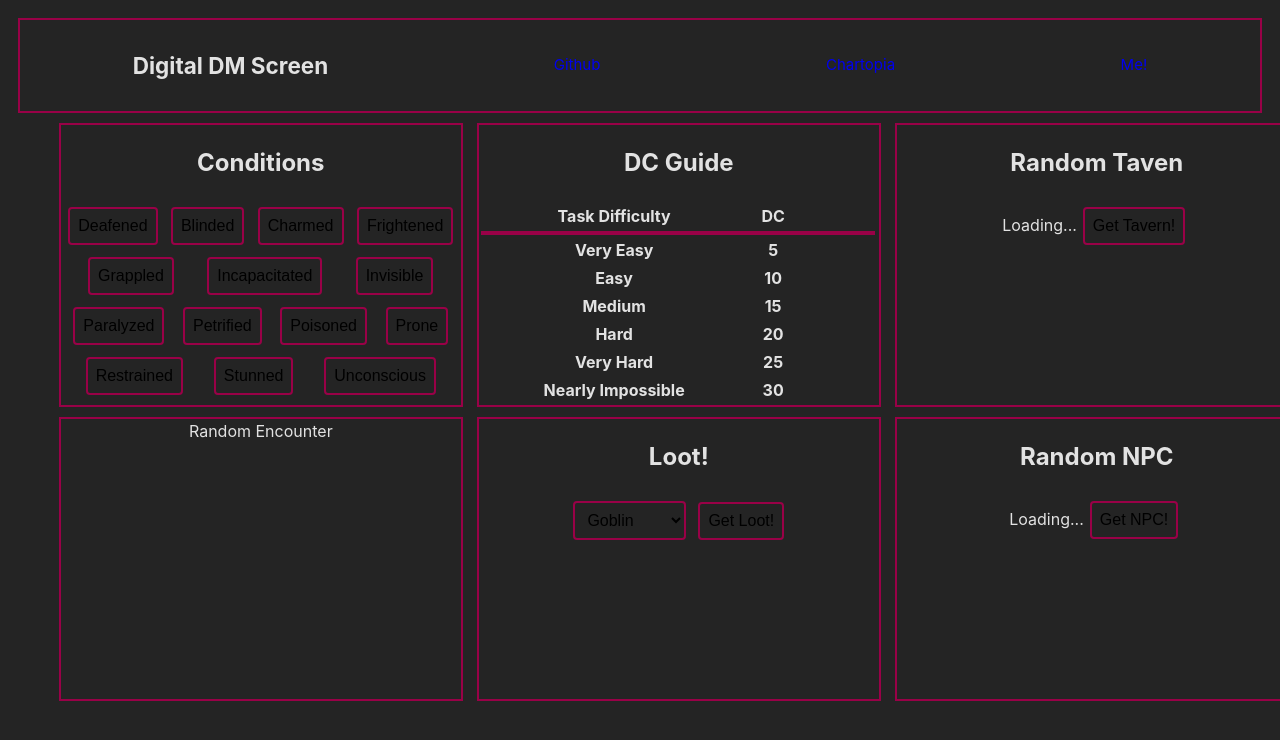
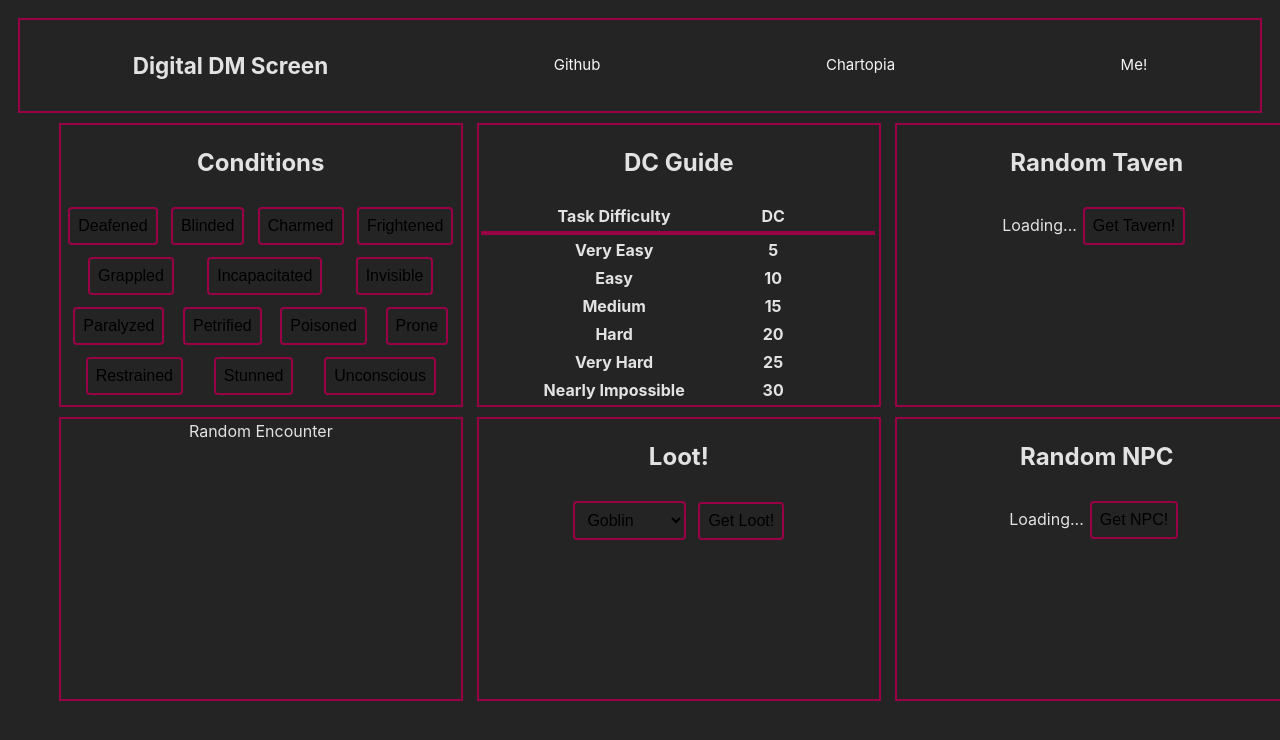
Before and after one commit to JohnnyG1234/DMScreenReact, a React (Vite) app in the folder DMScreenReactProject/: page / in a window 1280 px wide. Shown: the top 740 px of the page. Built offline with nearby package versions, Linux system fonts and the light colour scheme; no server answers.

Commit message:
style stuff

```diff
--- a/DMScreenReactProject/src/App.css
+++ b/DMScreenReactProject/src/App.css
@@ -190,16 +190,21 @@
 
 a:link {
     text-decoration: none;
+    color: whitesmoke;
   }
 
   a:visited {
     text-decoration: none;
+    color: whitesmoke;
   }
 
   a:hover {
     text-decoration: underline;
+    color: #990147;
+    transition-duration: 300ms;
   }
 
   a:active {
     text-decoration: underline;
+    color: #990147;
   }
```
